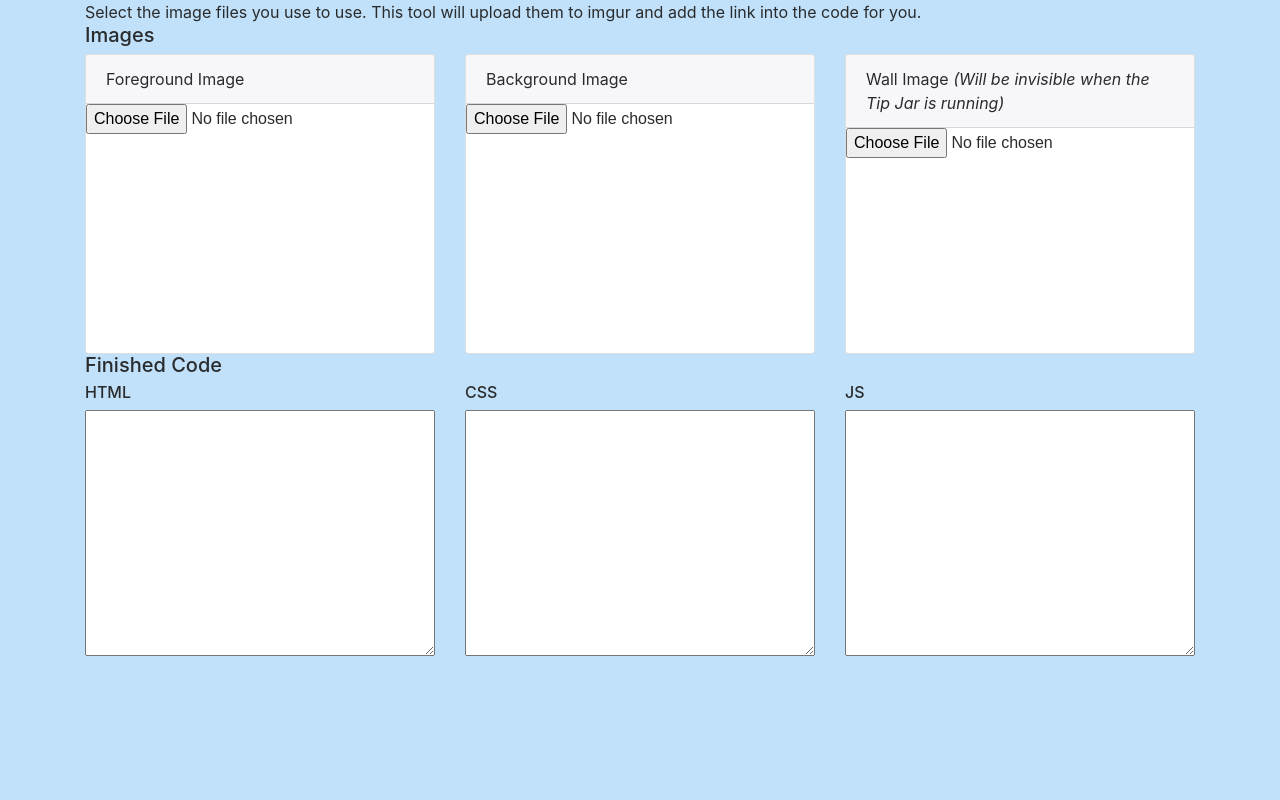
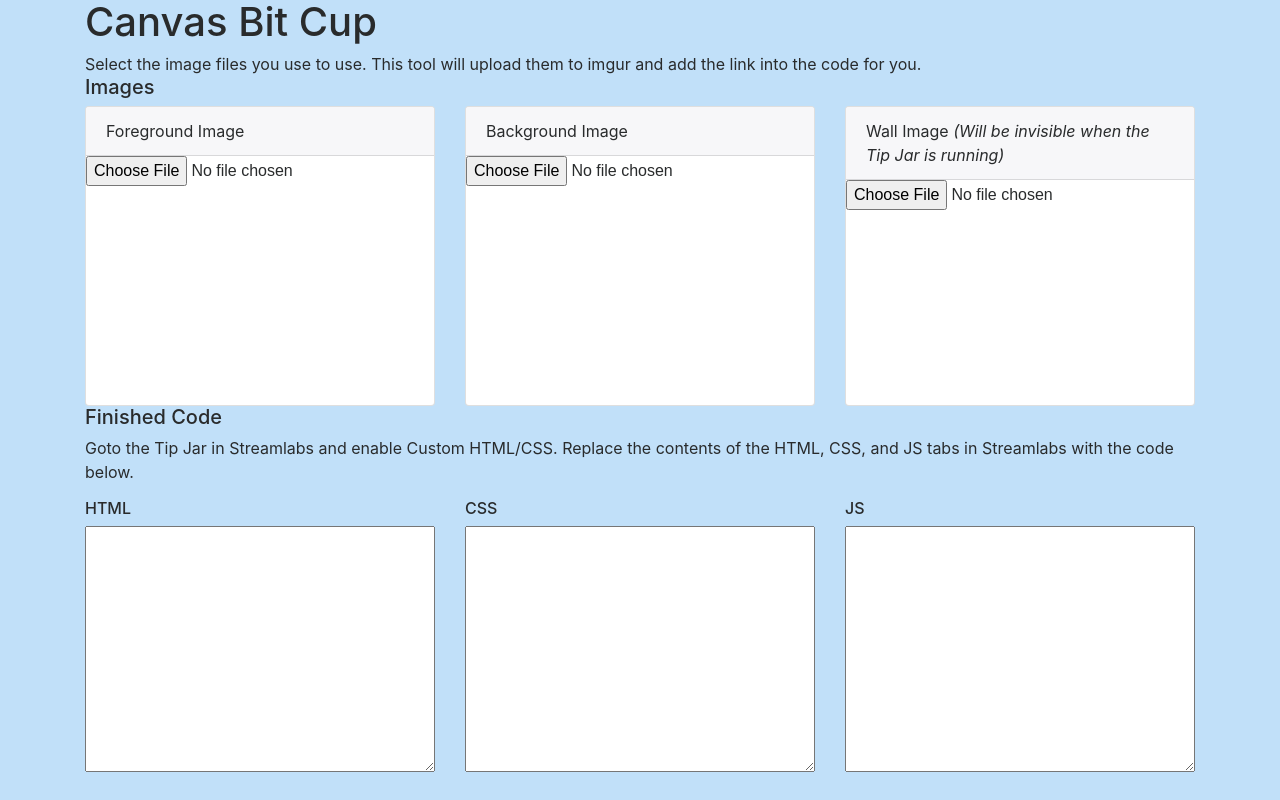
Before and after one commit to Script-Daddy/CanvasBitCup, a plain HTML site: page docs/index.html in a window 1280 px wide. Drawn offline with nearby package versions, Linux system fonts and the light colour scheme.

Commit message:
added some text to help guide people. might try adding a gif to show it.

```diff
--- a/docs/index.html
+++ b/docs/index.html
@@ -688,6 +688,8 @@
     </style>
   </head>
   <body class="container">
+    <h1>Canvas Bit Cup</h1>
+
     <span>Select the image files you use to use. This tool will upload them to imgur and add the link into the code for you.</span>
     <div class="content-placeholder"></div>
     <span id="main_loader" class="loading loading-spinner-large inline-block"></span>
@@ -731,6 +733,7 @@
 
 
     <h5>Finished Code</h5>
+    <p>Goto the Tip Jar in Streamlabs and enable Custom HTML/CSS. Replace the contents of the HTML, CSS, and JS tabs in Streamlabs with the code below.</p>
     <div id="finished-code" class="row">
 
       <section class="col-xl">
```
